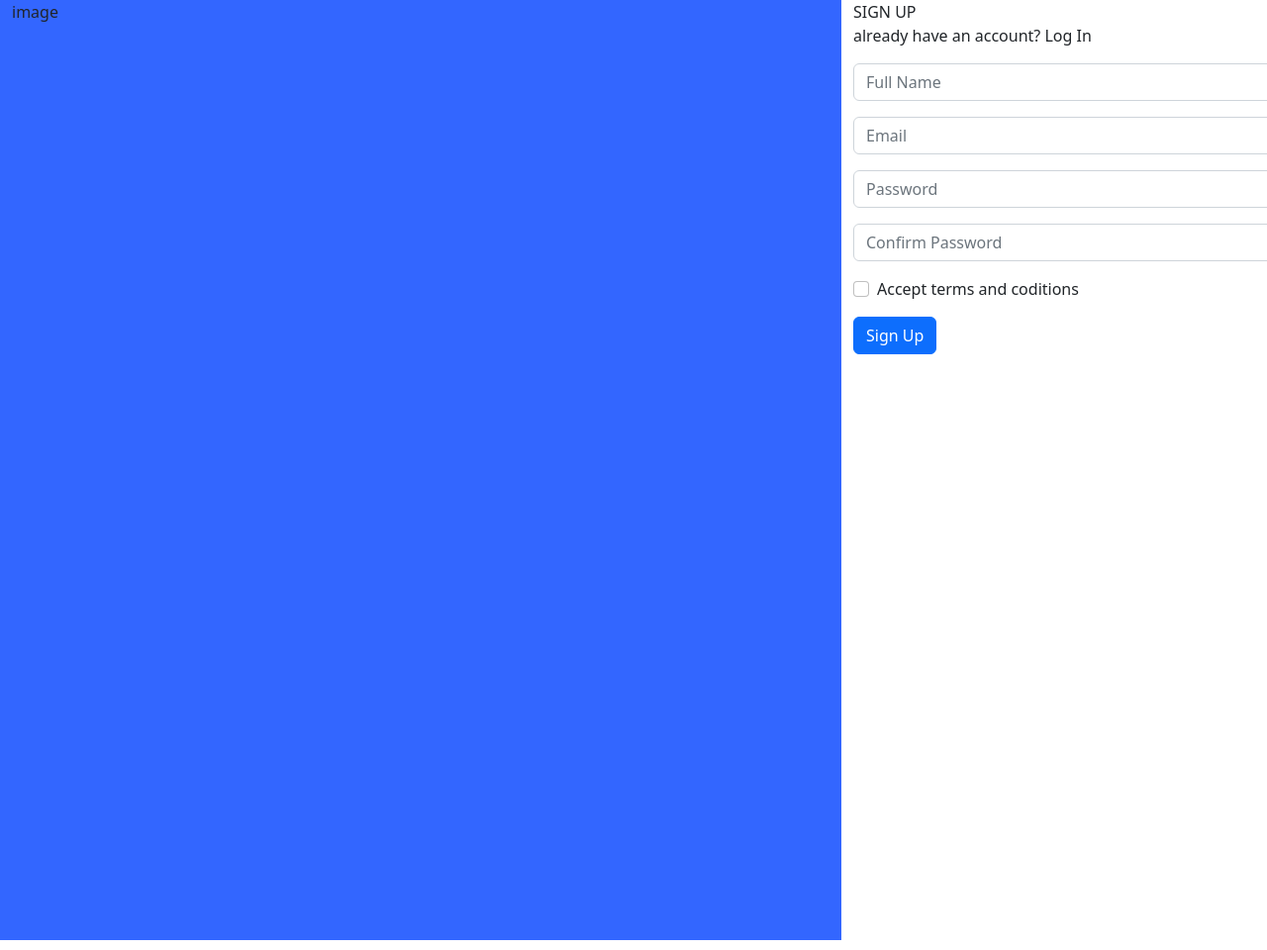
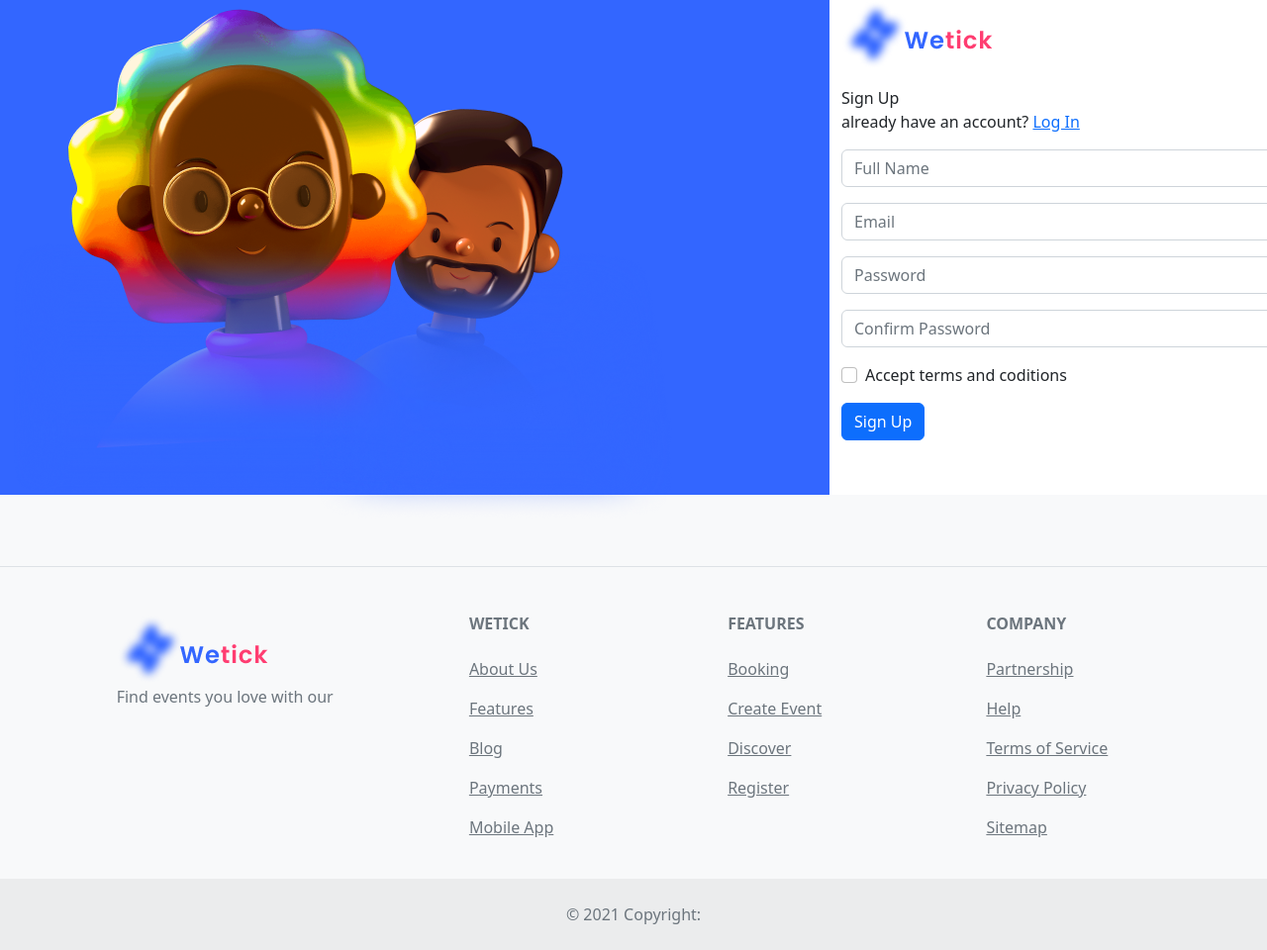
Before and after one commit to maderisza574/event-creativesignal-webiste, a plain HTML site: page index.html in a window 1280 px wide. Shown: the top 960 px of the page at 99% size. Drawn offline with nearby package versions, Linux system fonts and the light colour scheme.

Commit message:
done sign up and sign in

```diff
--- a/css/style.css
+++ b/css/style.css
@@ -4,8 +4,8 @@
 .column {
   float: left;
   position: absolute;
-  width: 850px;
-  height: 950px;
+  width: 600px;
+  height: 500px;
   left: 0px;
   top: 0px;
 
@@ -13,9 +13,9 @@
 }
 .column2 {
   float: right;
-  position: absolute;
+  position: relative;
   width: 200px;
-  height: 950px;
+  height: 500px;
   left: 850px;
   top: 0px;
 
--- a/index.html
+++ b/index.html
@@ -15,11 +15,18 @@
   </head>
   <body>
     <div class="row">
-      <div class="column">image</div>
+      <div class="column">
+        <!-- body left -->
+        <img src="./assets/mascotimage.png" class="img-fluid" alt="logo">
+        <p></p>
+      </div>
+      <!-- body right -->
       <div class="column2">
-
-        SIGN UP
-        <p>already have an account? Log In</p>
+        <img src="./assets/logo no bg.png" class="img-fluid" alt="logo">
+        <p></p>
+        Sign Up
+        <p>already have an account? <a href="./login.html">Log In
+      </a></p>
         <div class="input-fullname">
           <input
             type="text"
@@ -66,5 +73,133 @@
       <button type="button" class="btn btn-primary">Sign Up</button>
     </div>
   </body>
-  <footer>MADE RISZA</footer>
+  <!-- Footer -->
+<footer class="text-center text-lg-start bg-light text-muted">
+  <!-- Section: Social media -->
+  <section class="d-flex justify-content-center justify-content-lg-between p-4 border-bottom">
+    <!-- Left -->
+    <div class="me-5 d-none d-lg-block">
+
+    </div>
+    <!-- Left -->
+
+    <!-- Right -->
+    <div>
+      <a href="" class="me-4 text-reset">
+        <i class="fab fa-facebook-f"></i>
+      </a>
+      <a href="" class="me-4 text-reset">
+        <i class="fab fa-twitter"></i>
+      </a>
+      <a href="" class="me-4 text-reset">
+        <i class="fab fa-google"></i>
+      </a>
+      <a href="" class="me-4 text-reset">
+        <i class="fab fa-instagram"></i>
+      </a>
+      <a href="" class="me-4 text-reset">
+        <i class="fab fa-linkedin"></i>
+      </a>
+      <a href="" class="me-4 text-reset">
+        <i class="fab fa-github"></i>
+      </a>
+    </div>
+    <!-- Right -->
+  </section>
+  <!-- Section: Social media -->
+
+  <!-- Section: Links  -->
+  <section class="">
+    <div class="container text-center text-md-start mt-5">
+      <!-- Grid row -->
+      <div class="row mt-3">
+        <!-- Grid column -->
+        <div class="col-md-3 col-lg-4 col-xl-3 mx-auto mb-4">
+          <!-- Content -->
+          <img src="./assets/logo no bg.png" class="img-fluid" alt="logo">
+          <p>
+         Find events you love with our
+          </p>
+        </div>
+        <!-- Grid column -->
+
+        <!-- Grid column -->
+        <div class="col-md-2 col-lg-2 col-xl-2 mx-auto mb-4">
+          <!-- Links -->
+          <h6 class="text-uppercase fw-bold mb-4">
+            Wetick
+          </h6>
+          <p>
+            <a href="#!" class="text-reset">About Us</a>
+          </p>
+          <p>
+            <a href="#!" class="text-reset">Features</a>
+          </p>
+          <p>
+            <a href="#!" class="text-reset">Blog</a>
+          </p>
+          <p>
+            <a href="#!" class="text-reset">Payments</a>
+          </p>
+          <p>
+            <a href="#!" class="text-reset">Mobile App</a>
+          </p>
+        </div>
+        <!-- Grid column -->
+
+        <!-- Grid column -->
+        <div class="col-md-3 col-lg-2 col-xl-2 mx-auto mb-4">
+          <!-- Links -->
+          <h6 class="text-uppercase fw-bold mb-4">
+            Features
+          </h6>
+          <p>
+            <a href="#!" class="text-reset">Booking</a>
+          </p>
+          <p>
+            <a href="#!" class="text-reset">Create Event</a>
+          </p>
+          <p>
+            <a href="#!" class="text-reset">Discover</a>
+          </p>
+          <p>
+            <a href="#!" class="text-reset">Register</a>
+          </p>
+        </div>
+        <!-- Grid column -->
+        <div class="col-md-2 col-lg-2 col-xl-2 mx-auto mb-4">
+          <!-- Links -->
+          <h6 class="text-uppercase fw-bold mb-4">
+            Company
+          </h6>
+          <p>
+            <a href="#!" class="text-reset">Partnership</a>
+          </p>
+          <p>
+            <a href="#!" class="text-reset">Help</a>
+          </p>
+          <p>
+            <a href="#!" class="text-reset">Terms of Service</a>
+          </p>
+          <p>
+            <a href="#!" class="text-reset">Privacy Policy</a>
+          </p>
+          <p>
+            <a href="#!" class="text-reset">Sitemap</a>
+          </p>
+        </div>
+
+
+      <!-- Grid row -->
+    </div>
+  </section>
+  <!-- Section: Links  -->
+
+  <!-- Copyright -->
+  <div class="text-center p-4" style="background-color: rgba(0, 0, 0, 0.05);">
+    © 2021 Copyright:
+  </div>
+  <!-- Copyright -->
+</footer>
+<!-- Footer -->
 </html>
```
Also changed, not shown: login.html (added, +202 -0 lines), assets/glass.png (added), assets/glass2.png (added), assets/logo no bg.png (added), assets/mascot1.png (added), assets/mascot2.png (added), assets/mascotimage.png (added).
